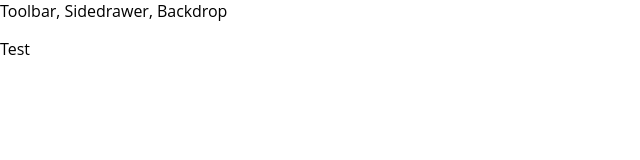
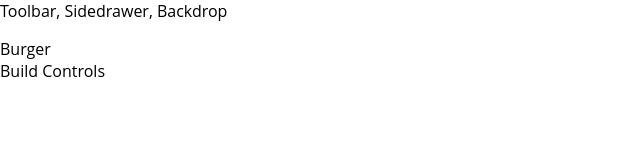
Before and after one commit to ranjeet2003/Burger--Project, a React app: page / in a window 1280 px wide. Shown: the top 160 px of the page, without its empty margins (0-640 px from the left). Built offline with nearby package versions, Linux system fonts and the light colour scheme.

Commit message:
implementation of burgerbuilder component has started

```diff
--- a/src/App.js
+++ b/src/App.js
@@ -1,12 +1,13 @@
 import React, { Component } from 'react';
-import Layout from './components/Layout/Layout'
+import Layout from './components/Layout/Layout';
+import BurgerBuilder from './containers/BurgerBuilder/BurgerBuilder';
 
 class App extends Component {
   render() {
     return (
       <div className="App">
         <Layout>
-          <p>Test</p>
+          <BurgerBuilder />
         </Layout>
       </div>
     );
--- /dev/null
+++ b/src/components/Layout/Layout.css
@@ -0,0 +1,3 @@
+.Content {
+    margin-top: 16px;
+}
--- a/src/components/Layout/Layout.js
+++ b/src/components/Layout/Layout.js
@@ -1,11 +1,12 @@
 import React from 'react';
+import Aux from '../../hoc/Auxiliary';
+import classes from './Layout.css';
 
-import Aux from '../../hoc/Auxiliary'
 
 const layout = (props) => (
     <Aux>
         <div>Toolbar, Sidedrawer, Backdrop</div>
-        <main>
+        <main className = { classes.Content }>
             {props.children}
         </main>
     </Aux>
--- /dev/null
+++ b/src/containers/BurgerBuilder/BurgerBuilder.js
@@ -0,0 +1,15 @@
+import React, { Component } from 'react';
+import Aux from '../../hoc/Auxiliary';
+
+class BurgerBuilder extends Component {
+    render() {
+        return (
+            <Aux>
+                <div>Burger</div>
+                <div>Build Controls</div>
+            </Aux>
+        );
+    }
+}
+
+export default BurgerBuilder;
--- a/src/index.css
+++ b/src/index.css
@@ -1,5 +1,5 @@
 body {
   margin: 0;
   padding: 0;
-  font-family: "Open Sans", sans-serif;
+  font-family: 'Open Sans', sans-serif;
 }
```
